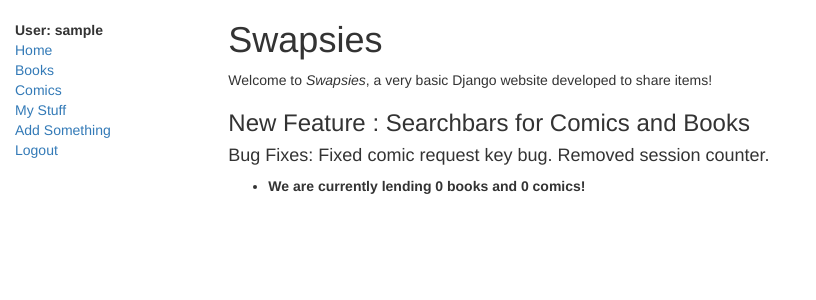
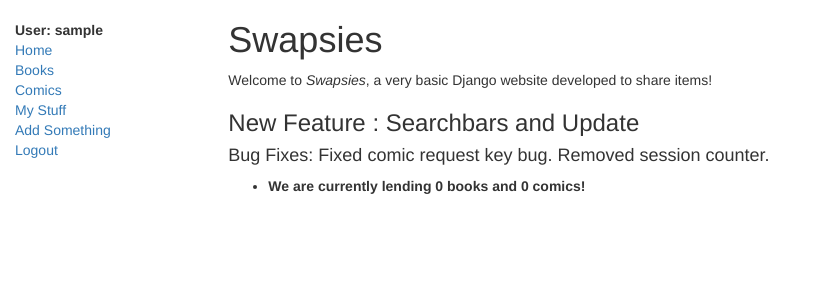
Before and after one commit to Cjhosu/Swapsies, a Django app: page /catalog/ in a window 1280 px wide. Shown: the top 300 px of the page, without its empty margins (0-816 px from the left). Run offline with Django 3.2, Linux system fonts and the light colour scheme; the visitor is signed in with stand-in values (Sample User, id 1); data that the repository does not hold is empty; some libraries are stand-ins or nearby versions.

Commit message:
Change MOD

```diff
--- a/catalog/templates/index.html
+++ b/catalog/templates/index.html
@@ -6,7 +6,7 @@
   <p>Welcome to <em>Swapsies</em>, a very basic Django website developed to share items!</p>
 
 
-<h3>New Feature : Searchbars for Comics and Books</h3>
+<h3>New Feature : Searchbars and Update </h3>
 <h4> Bug Fixes: Fixed comic request key bug. Removed session counter.</h4>
 
   <ul>
```
